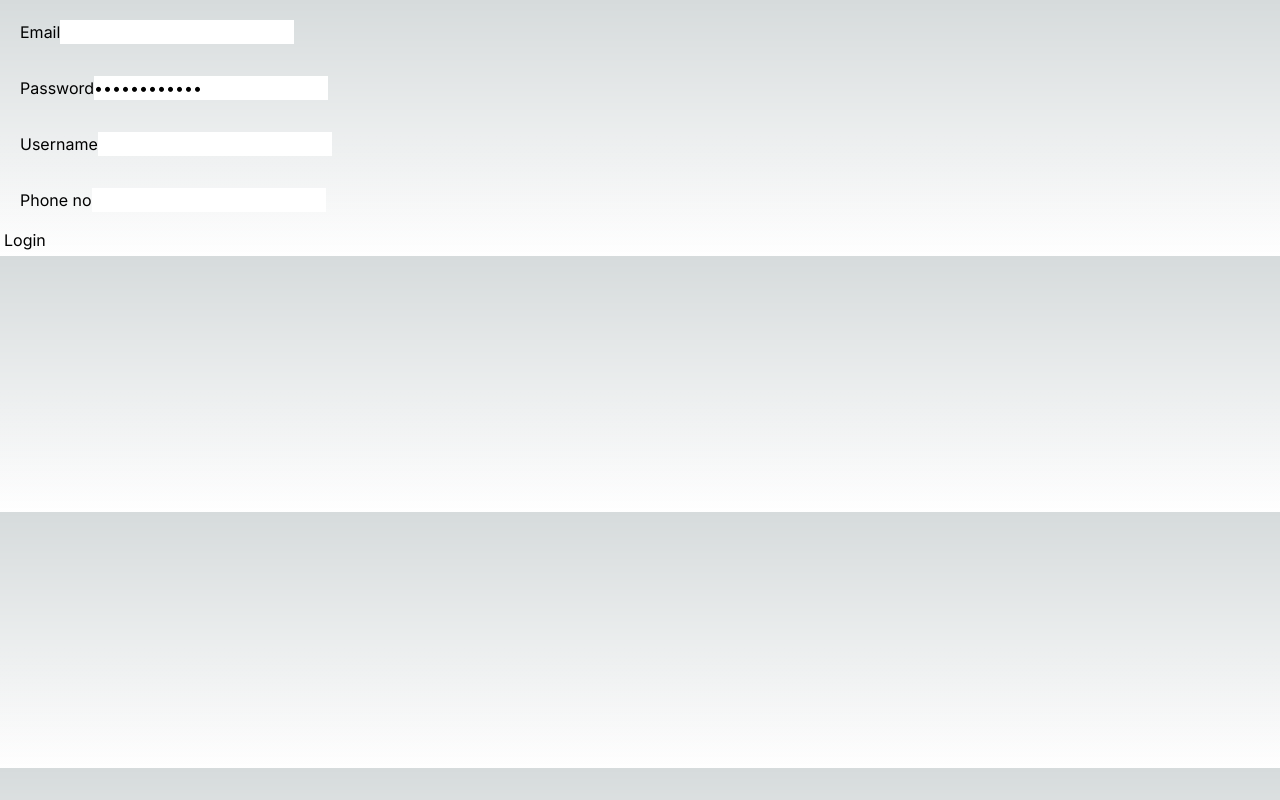
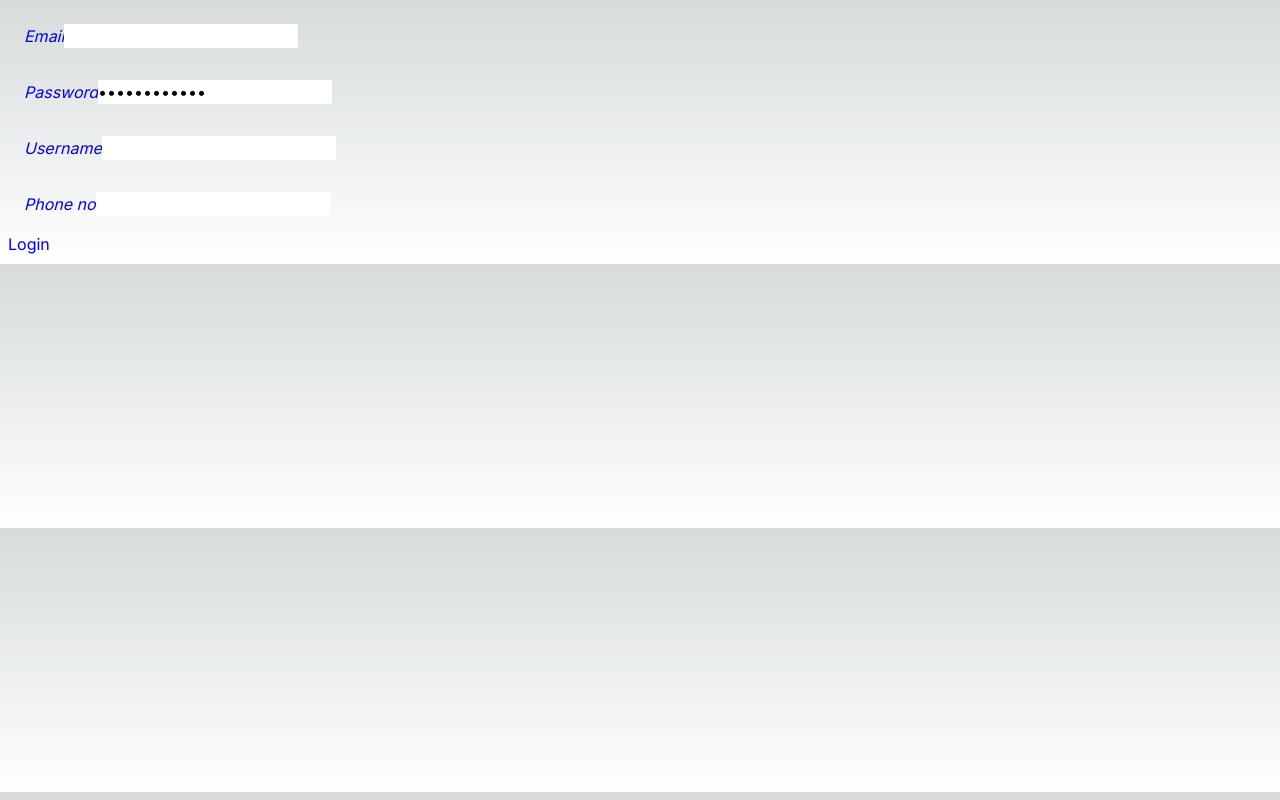
Before and after one commit to frontenddevtrainer/musicstore-nextjs-18mar, a Next.js app: page /login in a window 1280 px wide. Built offline with nearby package versions, Linux system fonts and the light colour scheme.

Commit message:
showcase css modules.

```diff
--- a/app/components/header/index.tsx
+++ b/app/components/header/index.tsx
@@ -5,6 +5,8 @@ import { useSelector } from "react-redux"
 import { useThemeContext } from "@/app/context/theme";
 import { AppState } from "@/lib/store";
 // import useCart from "@/app/hooks/useCart";
+
+import styles from "./styles.module.scss"
 
 const Header = () => {
 
@@ -17,7 +19,7 @@ const Header = () => {
     // const { items } = useCart()
     const { toggleTheme, theme } = useThemeContext()
 
-    return <header className={`${theme === "light" ? "bg-white text-black" : "bg-black text-white"}`}>
+    return <header className={`${theme === "light" ? "bg-white text-black" : "bg-black text-white"} ${styles.form}`}>
         Music Store
         Cart : {items.length}
         <button onClick={toggleTheme}>{theme}</button>
--- /dev/null
+++ b/app/components/header/styles.module.scss
@@ -0,0 +1,3 @@
+.form {
+    color : blue
+}
--- /dev/null
+++ b/app/components/login/design.module.css
@@ -0,0 +1,12 @@
+.form {
+    color : red
+}
+
+.loginForm {
+    composes: form;
+    font-style: italic;
+}
+
+.colorBlue {
+    color: blue;
+}
--- a/app/components/login/index.tsx
+++ b/app/components/login/index.tsx
@@ -2,6 +2,8 @@
 import { useState } from "react";
 import { Formik } from "formik";
 import * as Yup from "yup";
+import styles from "./design.module.css";
+import Header from "../header";
 
 const formValidateSchema = Yup.object().shape({
   password: Yup.string().required("Password is a required field"),
@@ -46,7 +48,8 @@ const LoginForm = ({
         console.log(touched);
 
         return (
-          <form className="p-1" onSubmit={handleSubmit}>
+          <>
+            <form className={`p-1 m-1 ${styles.loginForm} ${styles.colorBlue}`} onSubmit={handleSubmit}>
               <p className="p-4">
                 <label htmlFor="email">Email</label>
                 <input
@@ -76,7 +79,11 @@ const LoginForm = ({
 
               <p className="p-4">
                 <label htmlFor="password">Username</label>
-              <input type="password" name="username" onChange={handleChange} />
+                <input
+                  type="password"
+                  name="username"
+                  onChange={handleChange}
+                />
               </p>
 
               <p className="p-4">
@@ -94,6 +101,7 @@ const LoginForm = ({
               </p>
               <button type="submit">Login</button>
             </form>
+          </>
         );
       }}
     </Formik>
--- a/app/globals.css
+++ b/app/globals.css
@@ -36,3 +36,7 @@ body {
 input {
   color: black;
 }
+
+/* .form {
+  color: red
+} */
--- a/package.json
+++ b/package.json
@@ -25,6 +25,7 @@
     "react-dom": "^18",
     "react-redux": "^9.1.0",
     "redux": "^5.0.1",
+    "sass": "^1.72.0",
     "yup": "^1.4.0"
   },
   "devDependencies": {
```
Also changed, not shown: 1 other file (tests, documents, lock files or other folders). Lines whose indentation alone changed are shown as unchanged.
